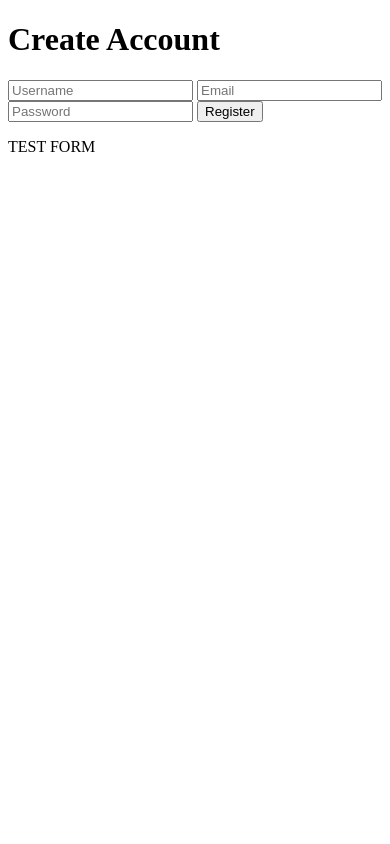
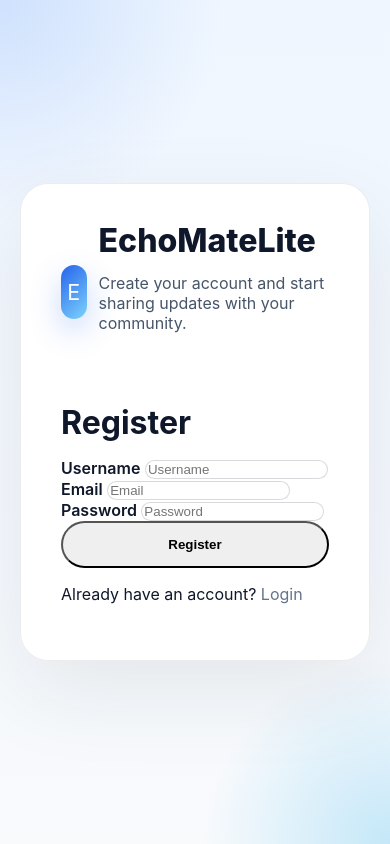
Before and after one commit to tahoorBuilds/EchoMateLite, a Flask app: page /register in a window 390 px wide. Run offline with Flask 3, Linux system fonts and the light colour scheme.

Commit message:
Update landing and register pages with new shared style and UI improvements

```diff
--- a/app.py
+++ b/app.py
@@ -3,6 +3,8 @@ import mysql.connector
 from datetime import datetime
 import os
 from werkzeug.utils import secure_filename
+from werkzeug.security import generate_password_hash, check_password_hash
+from flask import jsonify
 
 app = Flask(__name__)
 app.secret_key = "echomatelite_secret_key"
@@ -20,8 +22,8 @@ app.config["UPLOAD_FOLDER"] = UPLOAD_FOLDER
 try:
     db = mysql.connector.connect(
         host="localhost",
-        user="root",
-        password="",
+        user="echo",
+        password="echo123",
         database="echomatelite"
     )
     cursor = db.cursor(buffered=True)
@@ -198,8 +200,10 @@ def register():
         email = request.form["email"]
         password = request.form["password"]
 
+        hashed_password = generate_password_hash(password, method="pbkdf2:sha256")
+
         sql = "INSERT INTO users (username, email, password) VALUES (%s, %s, %s)"
-        values = (username, email, password)
+        values = (username, email, hashed_password)
 
         cursor.execute(sql, values)
         db.commit()
@@ -209,7 +213,8 @@ def register():
     return render_template("register.html")
 
 
-# Login
+from werkzeug.security import check_password_hash
+
 @app.route("/login", methods=["GET", "POST"])
 def login():
 
@@ -222,6 +227,8 @@ def login():
         print("PASSWORD =", password)
 
         try:
+
+            db.ping(reconnect=True, attempts=3, delay=2)
 
             sql = "SELECT * FROM users WHERE email=%s"
             values = (email,)
@@ -236,12 +243,15 @@ def login():
 
                 print("DATABASE PASSWORD =", user[3])
 
-                if password == user[3]:
+                if user[3] == password:
 
-                    session['user_id'] = user[0]
-                    session['username'] = user[1]
+                    session["user_id"] = user[0]
+                    session["username"] = user[1]
+                    session["profile_pic"] = user[5]
+                    print(user)
+                    print(session["profile_pic"])
 
-                    return redirect("/dashboard")
+                    return redirect("/feed")
 
                 else:
                     return "Wrong Password!"
@@ -301,10 +311,14 @@ def createpost():
 
     if request.method == "POST":
 
-        if 'user_id' not in session:
+        print("POST RECEIVED")
+
+        if "user_id" not in session:
             return redirect("/login")
 
         content = request.form["content"]
+
+        print("Content:", content)
 
         image = request.files.get("image")
         image_name = None
@@ -313,6 +327,8 @@ def createpost():
 
             image_name = image.filename
 
+            print("Image:", image_name)
+
             image.save(
                 os.path.join(
                     "static/post_images",
@@ -320,7 +336,7 @@ def createpost():
                 )
             )
 
-        user_id = session.get('user_id')
+        user_id = session["user_id"]
 
         try:
 
@@ -338,26 +354,56 @@ def createpost():
             cursor.execute(sql, values)
             db.commit()
 
+            print("POST SAVED SUCCESSFULLY")
+
             return redirect("/feed")
 
         except Exception as e:
-            return f"Error Creating Post: {str(e)}"
+
+            print("DATABASE ERROR:", e)
+
+            return f"Error Creating Post: {e}"
 
     return render_template("createpost.html")
 
-@app.route("/feed")
-def feed():
+@app.route("/savepost/<int:post_id>")
+def savepost(post_id):
+
     if "user_id" not in session:
         return redirect("/login")
 
+    sql = """
+    INSERT INTO saved_posts (user_id, post_id)
+    VALUES (%s, %s)
+    """
+
+    values = (
+        session["user_id"],
+        post_id
+    )
+
+    cursor.execute(sql, values)
+    db.commit()
+
+    return redirect("/feed")
+
+@app.route("/feed")
+def feed():
+
+    if "user_id" not in session:
+        return redirect("/login")
+
+    # Feed Posts
     sql = """
     SELECT
         posts.id,
         posts.content,
         users.username,
+        users.profile_pic,
         posts.created_at,
-        COUNT(DISTINCT likes.id) as total_likes,
-        posts.image
+        COUNT(DISTINCT likes.id) AS total_likes,
+        posts.image,
+        users.id
     FROM posts
 
     JOIN users
@@ -367,15 +413,12 @@ def feed():
     ON posts.id = likes.post_id
 
     WHERE
-    posts.user_id = %s
-
-    OR posts.user_id IN (
-
-        SELECT following_id
-        FROM followers
-        WHERE follower_id = %s
-
-    )
+        posts.user_id = %s
+        OR posts.user_id IN (
+            SELECT following_id
+            FROM followers
+            WHERE follower_id = %s
+        )
 
     GROUP BY posts.id
 
@@ -391,6 +434,7 @@ def feed():
 
     posts = cursor.fetchall()
 
+    # Like Status
     posts_with_like_status = []
 
     for post in posts:
@@ -398,7 +442,7 @@ def feed():
         liked = False
 
         sql = """
-        SELECT *
+        SELECT id
         FROM likes
         WHERE user_id=%s AND post_id=%s
         """
@@ -415,12 +459,17 @@ def feed():
 
         posts_with_like_status.append(post + (liked,))
 
+    # Comments
     all_comments = {}
 
     for post in posts:
 
         sql = """
-        SELECT comments.comment, users.username
+        SELECT
+            comments.comment,
+            users.username,
+            comments.id,
+            comments.user_id
         FROM comments
 
         JOIN users
@@ -437,6 +486,7 @@ def feed():
 
         all_comments[post[0]] = cursor.fetchall()
 
+    # Comment Count
     comment_counts = {}
 
     for post in posts:
@@ -453,6 +503,7 @@ def feed():
 
         comment_counts[post[0]] = cursor.fetchone()[0]
 
+    # Trending Posts
     sql = """
     SELECT
         posts.id,
@@ -552,13 +603,12 @@ def deletepost(post_id):
 def like(post_id):
 
     if "user_id" not in session:
-        return redirect("/login")
+        return jsonify({"success": False}), 401
 
     sql = """
     SELECT *
     FROM likes
     WHERE user_id=%s AND post_id=%s
-
     """
 
     values = (session["user_id"], post_id)
@@ -577,17 +627,13 @@ def like(post_id):
         cursor.execute(sql, values)
         db.commit()
 
-        # Get post owner
         sql = """
         SELECT user_id
         FROM posts
         WHERE id=%s
         """
 
-        values = (post_id,)
-
-        cursor.execute(sql, values)
-
+        cursor.execute(sql, (post_id,))
         post_owner = cursor.fetchone()[0]
 
         if post_owner != session["user_id"]:
@@ -599,12 +645,22 @@ def like(post_id):
             VALUES (%s, %s)
             """
 
-            values = (post_owner, notification)
-
-            cursor.execute(sql, values)
+            cursor.execute(sql, (post_owner, notification))
             db.commit()
 
-    return redirect("/feed")
+    sql = """
+    SELECT COUNT(*)
+    FROM likes
+    WHERE post_id=%s
+    """
+
+    cursor.execute(sql, (post_id,))
+    total_likes = cursor.fetchone()[0]
+
+    return jsonify({
+        "success": True,
+        "likes": total_likes
+    })
 
 @app.route("/postlikes/<int:post_id>")
 def postlikes(post_id):
@@ -635,33 +691,60 @@ def postlikes(post_id):
 def unlike(post_id):
 
     if "user_id" not in session:
-        return redirect("/login")
+        return jsonify({"success": False}), 401
 
     sql = """
     DELETE FROM likes
     WHERE user_id=%s AND post_id=%s
     """
 
-    values = (session["user_id"], post_id)
+    values = (
+        session["user_id"],
+        post_id
+    )
 
     cursor.execute(sql, values)
     db.commit()
 
-    return redirect("/feed")
+    # Total likes after unlike
+    sql = """
+    SELECT COUNT(*)
+    FROM likes
+    WHERE post_id=%s
+    """
+
+    cursor.execute(sql, (post_id,))
+
+    total_likes = cursor.fetchone()[0]
+
+    return jsonify({
+        "success": True,
+        "likes": total_likes
+    })
 
 @app.route("/comment/<int:post_id>", methods=["POST"])
 def comment(post_id):
 
     if "user_id" not in session:
-        return redirect("/login")
+        return jsonify({"success": False}), 401
 
     comment_text = request.form["comment"]
 
-    sql = "INSERT INTO comments (comment, user_id, post_id) VALUES (%s, %s, %s)"
-    values = (comment_text, session["user_id"], post_id)
+    sql = """
+    INSERT INTO comments (comment, user_id, post_id)
+    VALUES (%s, %s, %s)
+    """
+
+    values = (
+        comment_text,
+        session["user_id"],
+        post_id
+    )
 
     cursor.execute(sql, values)
     db.commit()
+
+    comment_id = cursor.lastrowid
 
     # Get post owner
     sql = """
@@ -670,13 +753,9 @@ def comment(post_id):
     WHERE id=%s
     """
 
-    values = (post_id,)
-
-    cursor.execute(sql, values)
-
+    cursor.execute(sql, (post_id,))
     post_owner = cursor.fetchone()[0]
 
-    # Don't notify yourself
     if post_owner != session["user_id"]:
 
         notification = f"{session['username']} commented on your post"
@@ -686,12 +765,88 @@ def comment(post_id):
         VALUES (%s, %s)
         """
 
-        values = (post_owner, notification)
+        cursor.execute(sql, (post_owner, notification))
+        db.commit()
+
+    return jsonify({
+    "success": True,
+    "username": session["username"],
+    "comment": comment_text,
+    "comment_id": comment_id,
+    "user_id": session["user_id"]
+})
+
+@app.route("/deletecomment/<int:comment_id>")
+def deletecomment(comment_id):
+
+    if "user_id" not in session:
+        return jsonify({"success": False}), 401
+
+    sql = """
+    DELETE FROM comments
+    WHERE id=%s AND user_id=%s
+    """
+
+    values = (
+        comment_id,
+        session["user_id"]
+    )
+
+    cursor.execute(sql, values)
+    db.commit()
+
+    return jsonify({
+        "success": True,
+        "comment_id": comment_id
+    })
+
+@app.route("/editcomment/<int:comment_id>", methods=["GET", "POST"])
+def editcomment(comment_id):
+
+    if "user_id" not in session:
+        return redirect("/login")
+
+    if request.method == "POST":
+
+        new_comment = request.form["comment"]
+
+        sql = """
+        UPDATE comments
+        SET comment=%s
+        WHERE id=%s AND user_id=%s
+        """
+
+        values = (
+            new_comment,
+            comment_id,
+            session["user_id"]
+        )
 
         cursor.execute(sql, values)
         db.commit()
 
-    return redirect("/feed")
+        return redirect("/feed")
+
+    sql = """
+    SELECT comment
+    FROM comments
+    WHERE id=%s AND user_id=%s
+    """
+
+    values = (
+        comment_id,
+        session["user_id"]
+    )
+
+    cursor.execute(sql, values)
+
+    comment = cursor.fetchone()
+
+    return render_template(
+        "editcomment.html",
+        comment=comment,
+        comment_id=comment_id
+    )
 
 @app.route("/editpost/<int:post_id>", methods=["GET", "POST"])
 def editpost(post_id):
@@ -1144,4 +1299,4 @@ def deletemessage(message_id, user_id):
     return redirect(f"/chat/{user_id}")
 
 if __name__ == "__main__":
-    app.run(debug=True, host="127.0.0.1", port=8000)
+    app.run(debug=True, host="0.0.0.0", port=8000)
--- /dev/null
+++ b/static/style.css
@@ -0,0 +1,189 @@
+/* EchoMateLite shared styles */
+:root {
+  --bg-dark: #0b1120;
+  --bg-soft: #0f1b38;
+  --bg-panel: #ffffff;
+  --text-primary: #0f172a;
+  --text-muted: #475569;
+  --accent: #2563eb;
+  --accent-soft: #dbeafe;
+  --border: rgba(15, 23, 42, 0.08);
+}
+
+*, *::before, *::after {
+  box-sizing: border-box;
+}
+
+body {
+  margin: 0;
+  min-height: 100vh;
+  font-family: Inter, system-ui, -apple-system, BlinkMacSystemFont, "Segoe UI", sans-serif;
+  background: radial-gradient(circle at top left, rgba(59, 130, 246, 0.18), transparent 24%),
+              radial-gradient(circle at bottom right, rgba(14, 165, 233, 0.22), transparent 20%),
+              linear-gradient(180deg, #eff6ff 0%, #f8fafc 100%);
+  color: var(--text-primary);
+}
+
+.container-hero {
+  min-height: 100vh;
+  display: flex;
+  align-items: center;
+  justify-content: center;
+  padding: 3rem 1.25rem;
+}
+
+.hero-card,
+.auth-card {
+  width: min(100%, 560px);
+  background: rgba(255, 255, 255, 0.96);
+  border: 1px solid rgba(15, 23, 42, 0.08);
+  border-radius: 28px;
+  box-shadow: 0 30px 90px rgba(15, 23, 42, 0.08);
+}
+
+.hero-card {
+  padding: 3rem;
+}
+
+.auth-card {
+  padding: 2.5rem;
+}
+
+.brand-header {
+  display: inline-flex;
+  align-items: center;
+  gap: 0.75rem;
+  margin-bottom: 1.25rem;
+}
+
+.brand-mark {
+  width: 54px;
+  height: 54px;
+  border-radius: 18px;
+  display: grid;
+  place-items: center;
+  background: linear-gradient(135deg, #2563eb, #7dd3fc);
+  color: #fff;
+  font-size: 1.35rem;
+  box-shadow: 0 12px 30px rgba(37, 99, 235, 0.25);
+}
+
+.brand-title {
+  font-size: clamp(2rem, 2.6vw, 3rem);
+  font-weight: 800;
+  line-height: 1.05;
+  margin: 0;
+}
+
+.brand-subtitle {
+  margin: 0.75rem 0 1.75rem;
+  color: var(--text-muted);
+  font-size: 1rem;
+  max-width: 40rem;
+}
+
+.cta-group {
+  display: flex;
+  flex-wrap: wrap;
+  gap: 0.9rem;
+}
+
+.cta-group .btn {
+  min-width: 140px;
+  border-radius: 999px;
+  padding: 0.85rem 1.5rem;
+  font-weight: 600;
+  display: inline-flex;
+  align-items: center;
+  justify-content: center;
+  text-decoration: none;
+  color: #fff;
+  background: linear-gradient(135deg, #2563eb, #7dd3fc);
+  border: 1px solid transparent;
+  transition: transform 0.15s ease, background 0.15s ease;
+}
+
+.cta-group .btn:hover {
+  transform: translateY(-1px);
+  background: linear-gradient(135deg, #1d4ed8, #38bdf8);
+}
+
+.btn-secondary {
+  background: #f8fafc;
+  color: #0f172a;
+  border-color: rgba(15, 23, 42, 0.1);
+}
+
+.btn-secondary:hover {
+  background: #e2e8f0;
+}
+
+.w-100 {
+  width: 100%;
+}
+
+.feature-list {
+  margin: 2rem 0 0;
+  padding: 0;
+  list-style: none;
+  display: grid;
+  gap: 0.9rem;
+}
+
+.feature-item {
+  display: flex;
+  align-items: center;
+  gap: 0.85rem;
+  padding: 0.95rem 1rem;
+  background: #f8fbff;
+  border: 1px solid rgba(59, 130, 246, 0.12);
+  border-radius: 18px;
+}
+
+.feature-item span {
+  width: 2.25rem;
+  height: 2.25rem;
+  display: grid;
+  place-items: center;
+  border-radius: 14px;
+  background: rgba(37, 99, 235, 0.12);
+  color: #2563eb;
+}
+
+.auth-card h1 {
+  margin-bottom: 1rem;
+}
+
+.auth-card .form-label {
+  font-weight: 600;
+}
+
+.auth-card .form-control,
+.auth-card .form-select,
+.auth-card .form-control:focus {
+  border-radius: 16px;
+  border: 1px solid rgba(15, 23, 42, 0.16);
+  box-shadow: none;
+}
+
+.auth-card .btn-primary {
+  border-radius: 999px;
+  padding: 0.9rem 1.25rem;
+  font-weight: 700;
+}
+
+.auth-card .aux-link {
+  color: #64748b;
+  text-decoration: none;
+}
+
+.auth-card .aux-link:hover {
+  color: #2563eb;
+}
+
+footer.page-note {
+  text-align: center;
+  margin-top: 1.5rem;
+  color: #64748b;
+  font-size: 0.95rem;
+}
--- a/templates/register.html
+++ b/templates/register.html
@@ -1,25 +1,41 @@
 <!DOCTYPE html>
 <html>
 <head>
-    <title>Register</title>
+    <title>Register | EchoMateLite</title>
     <meta name="viewport" content="width=device-width, initial-scale=1">
+    <link rel="stylesheet" href="{{ url_for('static', filename='style.css') }}">
 </head>
 <body>
 
-<h1>Create Account</h1>
+<div class="container-hero">
+  <div class="auth-card">
+    <div class="brand-header">
+      <div class="brand-mark">E</div>
+      <div>
+        <h1 class="brand-title">EchoMateLite</h1>
+        <p class="brand-subtitle">Create your account and start sharing updates with your community.</p>
+      </div>
+    </div>
 
-<form method="POST">
-
-  <input type="text" name="username" placeholder="Username" required>
-
-<input type="email" name="email" placeholder="Email" required>
-
-<input type="password" name="password" placeholder="Password" required>
-
-    <button type="submit">Register</button>
-
-</form>
+    <h1>Register</h1>
+    <form method="POST">
+      <div class="mb-3">
+        <label class="form-label">Username</label>
+        <input type="text" name="username" class="form-control" placeholder="Username" required>
+      </div>
+      <div class="mb-3">
+        <label class="form-label">Email</label>
+        <input type="email" name="email" class="form-control" placeholder="Email" required>
+      </div>
+      <div class="mb-3">
+        <label class="form-label">Password</label>
+        <input type="password" name="password" class="form-control" placeholder="Password" required>
+      </div>
+      <button type="submit" class="btn btn-primary w-100">Register</button>
+    </form>
+    <p class="page-note">Already have an account? <a href="/login" class="aux-link">Login</a></p>
+  </div>
+</div>
 
 </body>
 </html>
-<p>TEST FORM</p>
```
Also changed, not shown: templates/index.html (+21 -9 lines).
